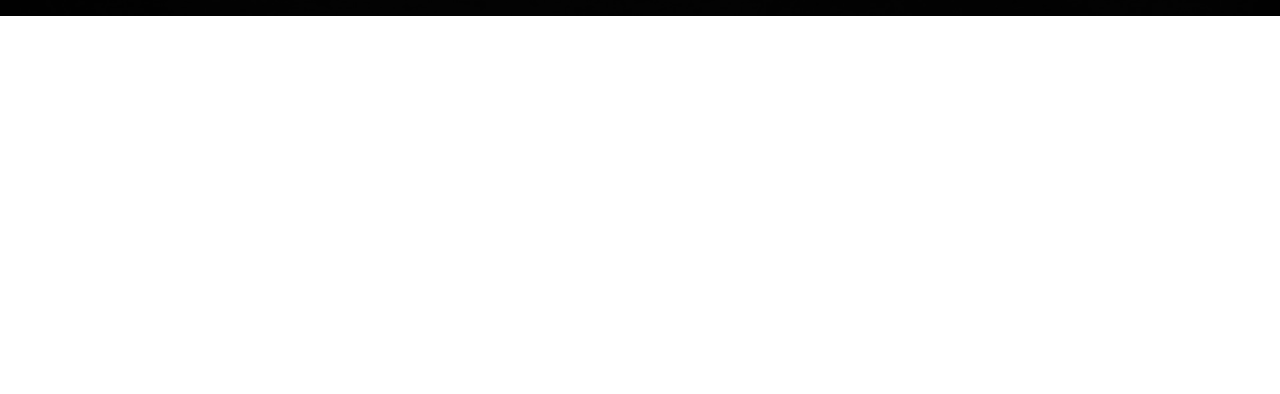
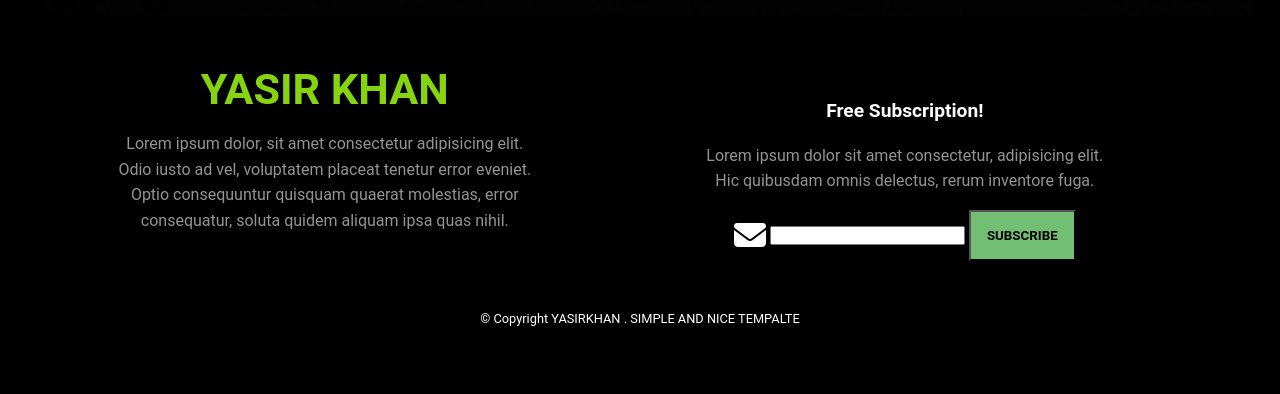
Before and after one commit to Yasirkhan6499/YasirLab, a plain HTML site: page index.html in a window 1280 px wide. Shown: the part 697-1091 px from the top of the page. Before the commit the page ends 800 px from the top, so only its background shows below. Drawn offline with Linux system fonts and the light colour scheme.

Commit message:
footer completed.

```diff
--- a/index.html
+++ b/index.html
@@ -38,7 +38,7 @@
           <img class="profile-pic" src="/images/yasir.JPG" alt="" />
         </div>
         <div class="header__content">
-          <h1>I'm Yasir Khan</h1>
+          <h1 class="title-name">I'm Yasir Khan</h1>
           <p class="skills">Photographer | Traveller</p>
           <p class="content__para">
             "Photography is a way of feeling, of touching, of loving. What you
@@ -57,6 +57,34 @@
       </div>
     </header>
 
+    <footer>
+      <div class="footer-content">
+        <div class="footer__title-content">
+          <h2 class="title-name">YASIR KHAN</h2>
+          <p>
+            Lorem ipsum dolor, sit amet consectetur adipisicing elit. Odio iusto
+            ad vel, voluptatem placeat tenetur error eveniet. Optio consequuntur
+            quisquam quaerat molestias, error consequatur, soluta quidem aliquam
+            ipsa quas nihil.
+          </p>
+        </div>
+        <div class="subscription">
+          <p>Free Subscription!</p>
+          <p>
+            Lorem ipsum dolor sit amet consectetur, adipisicing elit. Hic
+            quibusdam omnis delectus, rerum inventore fuga.
+          </p>
+
+          <form action="">
+            <i class="fas fa-envelope email-icon" aria-hidden="true"></i>
+            <input type="text" name="" id="" />
+            <button type="submit">SUBSCRIBE</button>
+          </form>
+        </div>
+      </div>
+      <p class="copyright">© Copyright YASIRKHAN . SIMPLE AND NICE TEMPALTE</p>
+    </footer>
+
     <script
       src="https://kit.fontawesome.com/e8ad5b69a5.js"
       crossorigin="anonymous"
--- a/style.css
+++ b/style.css
@@ -442,8 +442,8 @@ cursor: pointer;
     width: 70%;
 
 }
-.header__content h1{
-    color: greenyellow;
+.title-name{
+    color: rgb(134, 212, 16);
     font-size: 2.7rem;
 }
 .skills{
@@ -505,3 +505,58 @@ header .social-icon:hover{
         font-size: 1.6rem;
     }
 }
+
+/********* Footer ************/
+
+footer{
+    background-color: black;
+    text-align: center;
+    padding: 3rem;
+
+}
+.footer-content{
+    display: flex;
+    flex-direction: column;
+}
+.copyright{
+    font-size: 0.8rem;
+    margin-top: 2rem;
+    color: white;
+}
+.subscription p:first-of-type{
+    color: white;
+    font-weight: bolder;
+    margin-bottom: -1rem;
+    font-size: 1.2rem;
+}
+.email-icon{
+    color: white;
+    fill: white;
+    font-size: 2rem;
+    transform: translateY(7px);
+
+}
+.subscription{
+    margin-top: 1rem;
+}
+.subscription form button{
+    padding: 1rem;
+    background-color: var(--green);
+    color: black;
+    font-weight: bolder;
+}
+@media screen and (min-width: 1000px) {
+    .footer-content{
+        flex-direction: row;
+        gap: 5rem;
+        justify-content: center;
+    }
+    .footer__title-content p{
+        width: 50ch;
+        margin: auto;
+    }
+    .subscription p{
+        width: 50ch;
+        margin: auto;
+    }
+}
```
Also changed, not shown: html/footer.html (added, +27 -0 lines).
